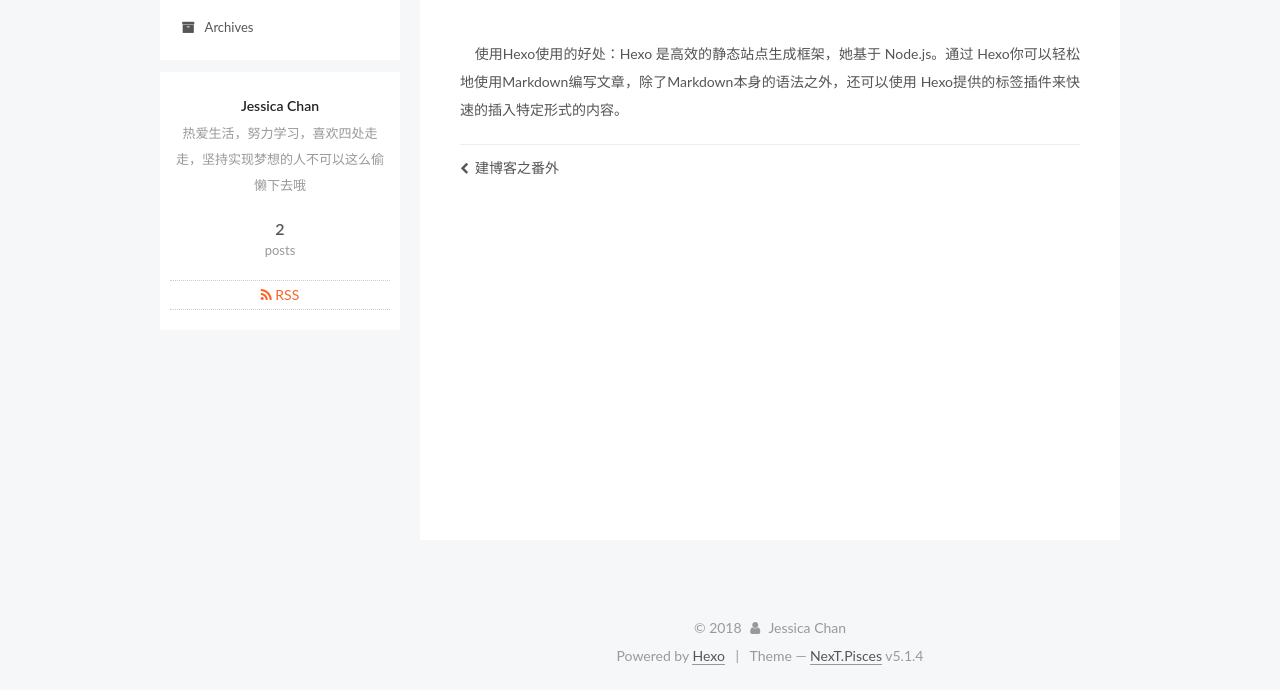
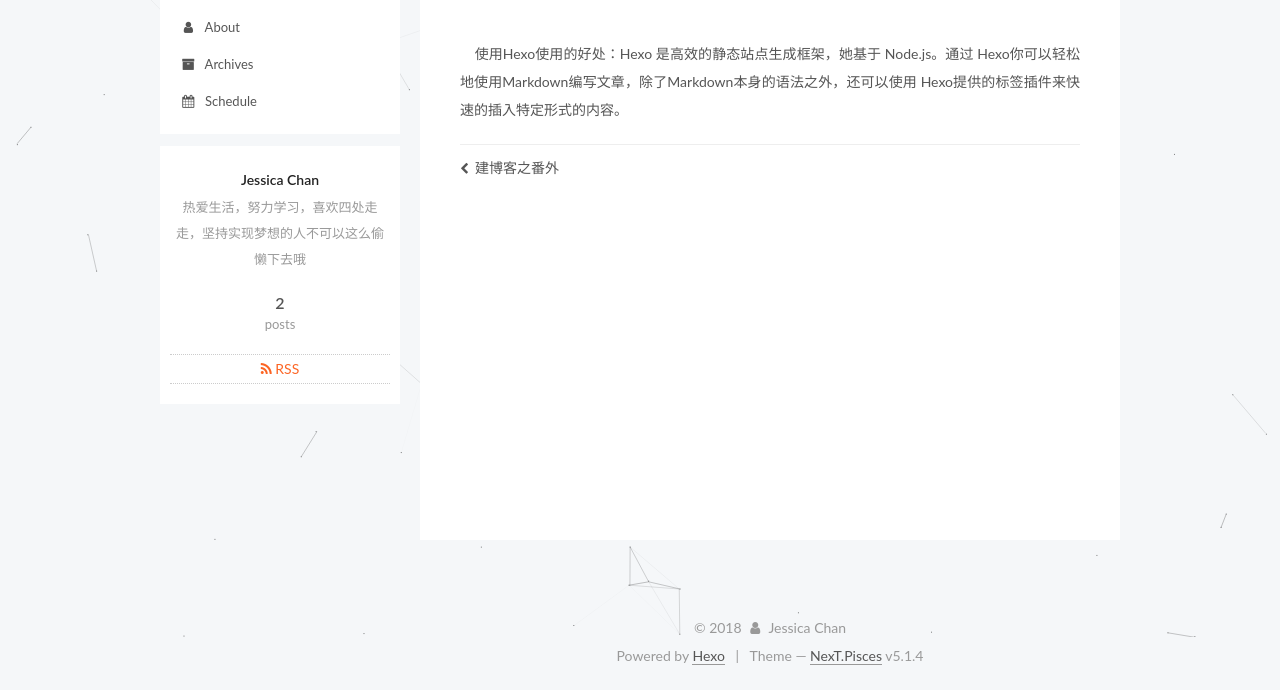
Before and after one commit to nobrokenboy/nobrokenboy.github.io, a plain HTML site: page 2016/10/04/使用Hexo创建博客网站/index.html in a window 1280 px wide. Shown: the part 163-853 px from the top of the page. Drawn offline with Linux system fonts and the light colour scheme.

Commit message:
Site updated: 2018-09-19 14:41:58

```diff
--- a/2016/10/04/使用Hexo创建博客网站/index.html
+++ b/2016/10/04/使用Hexo创建博客网站/index.html
@@ -194,12 +194,32 @@
         </li>
 
 
+        <li class="menu-item menu-item-about">
+          <a href="/about/" rel="section">
+
+              <i class="menu-item-icon fa fa-fw fa-user"></i> <br />
+
+            About
+          </a>
+        </li>
+
+
         <li class="menu-item menu-item-archives">
           <a href="/archives/" rel="section">
 
               <i class="menu-item-icon fa fa-fw fa-archive"></i> <br />
 
             Archives
+          </a>
+        </li>
+
+
+        <li class="menu-item menu-item-schedule">
+          <a href="/schedule/" rel="section">
+
+              <i class="menu-item-icon fa fa-fw fa-calendar"></i> <br />
+
+            Schedule
           </a>
         </li>
 
@@ -528,6 +548,8 @@
 
 
 
+
+
     <script type="text/javascript" src="/lib/jquery/index.js?v=2.1.3"></script>
 
 
@@ -554,6 +576,11 @@
 
 
     <script type="text/javascript" src="/lib/fancybox/source/jquery.fancybox.pack.js?v=2.1.5"></script>
+
+
+
+
+    <script type="text/javascript" src="/lib/canvas-nest/canvas-nest.min.js"></script>
 
 
 
--- a/css/main.css
+++ b/css/main.css
@@ -1823,7 +1823,7 @@ pre .javascript .function {
   width: 4px;
   height: 4px;
   border-radius: 50%;
-  background: #acb825;
+  background: #ff86f6;
 }
 .links-of-blogroll {
   font-size: 13px;
```
Also changed, not shown: 2016/10/04/建博客之番外/index.html (+27 -0 lines), archives/index.html (+27 -0 lines), index.html (+27 -0 lines).
